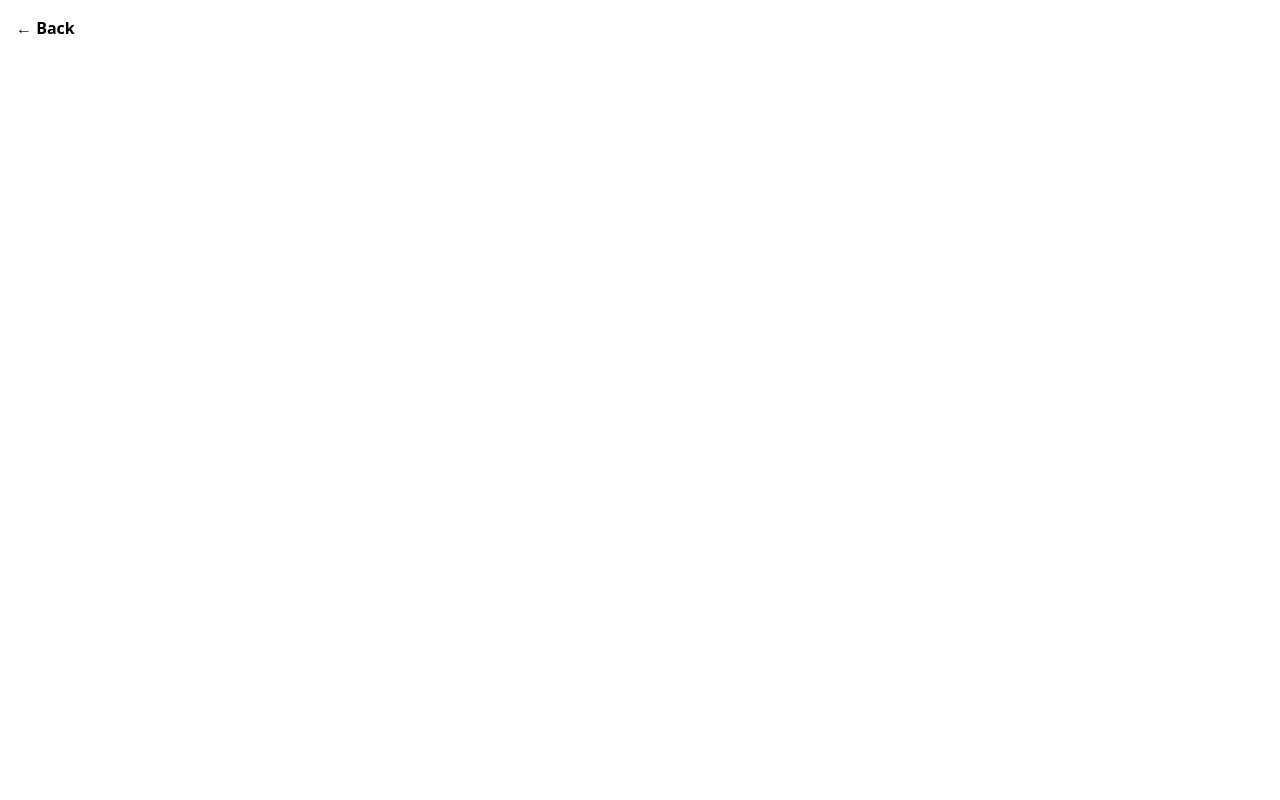
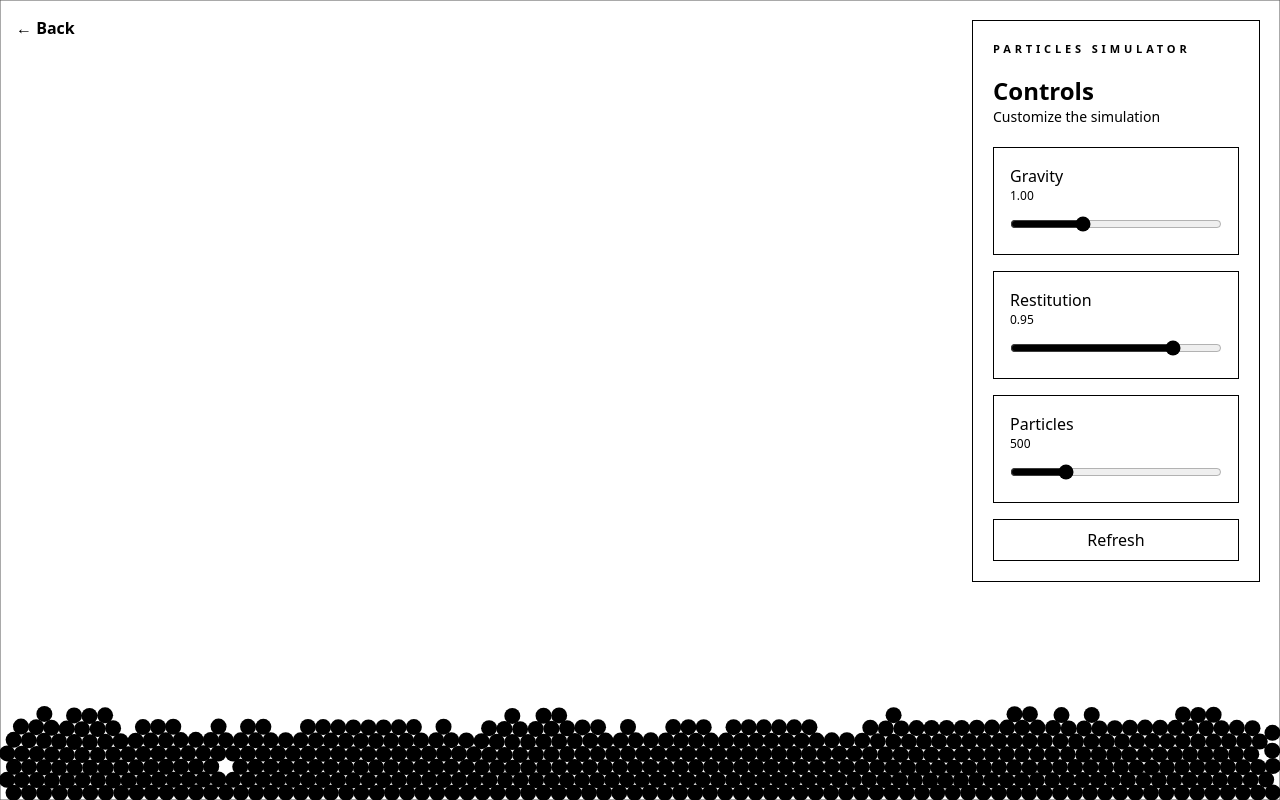
Before and after one commit to Khaiminh1902/physic-lab, a Next.js app: page /particles in a window 1280 px wide. Built offline with nearby package versions, Linux system fonts and the light colour scheme.

Commit message:
updated ui, particles simulation

```diff
--- a/app/gravity/page.tsx
+++ b/app/gravity/page.tsx
@@ -292,16 +292,19 @@ export default function Page() {
         ← Back
       </Link>
 
-      <div className="absolute right-5 top-5 z-10">
-        <div className="">
-          <div className="">
-            <div className="">Gravity Simulator</div>
-
-            <div className="" />
-
-            <div className="">{planet}</div>
-
-            <div className="">{gravityPresets[planet]} m/s²</div>
+      <div className="absolute right-5 top-5 z-10 border p-3">
+        <div className="text-[11px] font-bold uppercase tracking-[0.35em]">
+          Gravity Simulator
+        </div>
+        <div>
+          <div className="flex flex-col items-center justify-center">
+            <div className="w-50 border p-2 mt-2 mb-2 items-center justify-center flex flex-col">
+              <div className="font-bold">{planet}</div>
+              <div className="flex gap-0.5 text-sm">
+                {gravityPresets[planet]}
+                <p>m/s²</p>
+              </div>
+            </div>
           </div>
 
           <div className="flex gap-1">
@@ -331,7 +334,6 @@ export default function Page() {
                       </div>
                     </div>
                   </div>
-                  .
                   {planet === name && (
                     <div className="h-2 w-2 rounded-full bg-slate-950 animate-pulse" />
                   )}
--- a/app/particles/page.tsx
+++ b/app/particles/page.tsx
@@ -1,22 +1,267 @@
+/* eslint-disable react-hooks/exhaustive-deps */
 "use client";
+
+import Link from "next/link";
+import { useEffect, useRef, useState } from "react";
 import Matter from "matter-js";
-import Link from "next/link";
-import React, { useRef, useState } from "react";
 
 export default function Page() {
   const canvasRef = useRef<HTMLCanvasElement>(null);
+
   const engineRef = useRef<Matter.Engine | null>(null);
   const particlesRef = useRef<Matter.Body[]>([]);
   const worldRef = useRef<Matter.World | null>(null);
+
   const [gravity, setGravity] = useState(1);
   const [restitution, setRestitution] = useState(0.95);
   const [particleCount, setParticleCount] = useState(500);
 
+  useEffect(() => {
+    const { Engine, Render, Runner, World, Bodies, Mouse, MouseConstraint } =
+      Matter;
+
+    const width = window.innerWidth;
+    const height = window.innerHeight;
+
+    const engine = Engine.create();
+    engine.positionIterations = 12;
+    engine.velocityIterations = 10;
+    engine.constraintIterations = 4;
+    engine.gravity.y = gravity;
+
+    engineRef.current = engine;
+    worldRef.current = engine.world;
+
+    const render = Render.create({
+      canvas: canvasRef.current!,
+      engine,
+      options: {
+        width,
+        height,
+        wireframes: false,
+        background: "transparent",
+      },
+    });
+
+    const thickness = 200;
+
+    const walls = [
+      Bodies.rectangle(width / 2, -thickness / 2, width, thickness, {
+        isStatic: true,
+      }),
+      Bodies.rectangle(width / 2, height + thickness / 2, width, thickness, {
+        isStatic: true,
+      }),
+      Bodies.rectangle(-thickness / 2, height / 2, thickness, height, {
+        isStatic: true,
+      }),
+      Bodies.rectangle(width + thickness / 2, height / 2, thickness, height, {
+        isStatic: true,
+      }),
+    ];
+
+    const particles: Matter.Body[] = [];
+
+    for (let i = 0; i < particleCount; i++) {
+      particles.push(
+        Bodies.circle(Math.random() * width, Math.random() * height, 8, {
+          restitution,
+          friction: 0,
+          frictionAir: 0,
+          render: {
+            fillStyle: "black",
+          },
+        }),
+      );
+    }
+
+    particlesRef.current = particles;
+
+    World.add(engine.world, [...walls, ...particles]);
+
+    const mouse = Mouse.create(render.canvas);
+
+    const mouseConstraint = MouseConstraint.create(engine, {
+      mouse,
+      constraint: {
+        stiffness: 0.2,
+        render: {
+          visible: false,
+        },
+      },
+    });
+
+    World.add(engine.world, mouseConstraint);
+
+    Render.run(render);
+
+    const runner = Runner.create();
+    Runner.run(runner, engine);
+
+    Matter.Events.on(engine, "beforeUpdate", () => {
+      particlesRef.current.forEach((particle) => {
+        const maxSpeed = 40;
+
+        const vx = particle.velocity.x;
+        const vy = particle.velocity.y;
+
+        const speed = Math.sqrt(vx * vx + vy * vy);
+
+        if (speed > maxSpeed) {
+          Matter.Body.setVelocity(particle, {
+            x: (vx / speed) * maxSpeed,
+            y: (vy / speed) * maxSpeed,
+          });
+        }
+      });
+    });
+
+    return () => {
+      Render.stop(render);
+      Runner.stop(runner);
+      World.clear(engine.world, false);
+      Engine.clear(engine);
+    };
+  }, []);
+
+  useEffect(() => {
+    if (engineRef.current) {
+      engineRef.current.gravity.y = gravity;
+    }
+  }, [gravity]);
+
+  useEffect(() => {
+    particlesRef.current.forEach((particle) => {
+      particle.restitution = restitution;
+    });
+  }, [restitution]);
+
+  useEffect(() => {
+    if (!worldRef.current) return;
+
+    const currentCount = particlesRef.current.length;
+
+    if (particleCount > currentCount) {
+      const newParticles: Matter.Body[] = [];
+
+      for (let i = currentCount; i < particleCount; i++) {
+        const particle = Matter.Bodies.circle(
+          Math.random() * window.innerWidth,
+          Math.random() * window.innerHeight,
+          8,
+          {
+            restitution,
+            friction: 0,
+            frictionAir: 0,
+            render: {
+              fillStyle: "black",
+            },
+          },
+        );
+
+        newParticles.push(particle);
+      }
+
+      particlesRef.current.push(...newParticles);
+
+      Matter.World.add(worldRef.current, newParticles);
+    } else if (particleCount < currentCount) {
+      const removeCount = currentCount - particleCount;
+
+      const removed = particlesRef.current.splice(-removeCount);
+
+      Matter.World.remove(worldRef.current, removed);
+    }
+  }, [particleCount]);
+
   return (
-    <div className="relative h-screen w-screen overflow-hidden">
-      <Link href="/" className="absolute left-4 top-4 z-10 font-semibold">
+    <div className="relative h-screen overflow-hidden">
+      <canvas ref={canvasRef} className="absolute inset-0" />
+      <Link
+        href="/"
+        className="absolute left-4 top-4 z-10 inline-flex items-center font-semibold "
+      >
         ← Back
       </Link>
+      <div className="absolute right-5 top-5 z-10">
+        <div className="w-72 border p-5">
+          <div className="mb-5">
+            <div className="text-[11px] font-bold uppercase tracking-[0.35em]">
+              Particles Simulator
+            </div>
+
+            <div className="mt-1 h-px" />
+
+            <div className="mt-3 text-2xl font-bold ">Controls</div>
+
+            <div className="text-sm">Customize the simulation</div>
+          </div>
+
+          <div className="space-y-4">
+            <div className="border p-4">
+              <div className="flex items-center justify-between">
+                <div>
+                  <div className="font-medium">Gravity</div>
+                  <div className="text-xs ">{gravity.toFixed(2)}</div>
+                </div>
+              </div>
+
+              <input
+                type="range"
+                min="0"
+                max="3"
+                step="0.05"
+                value={gravity}
+                onChange={(e) => setGravity(Number(e.target.value))}
+                className="mt-3 w-full accent-black cursor-pointer"
+              />
+            </div>
+
+            <div className="border p-4">
+              <div>
+                <div className="font-medium ">Restitution</div>
+                <div className="text-xs cursor-pointer">
+                  {restitution.toFixed(2)}
+                </div>
+              </div>
+
+              <input
+                type="range"
+                min="0"
+                max="1.2"
+                step="0.01"
+                value={restitution}
+                onChange={(e) => setRestitution(Number(e.target.value))}
+                className="mt-3 w-full cursor-pointer accent-black"
+              />
+            </div>
+
+            <div className="border p-4">
+              <div>
+                <div className="font-medium">Particles</div>
+                <div className="text-xs">{particleCount}</div>
+              </div>
+
+              <input
+                type="range"
+                min="10"
+                max="2000"
+                step="10"
+                value={particleCount}
+                onChange={(e) => setParticleCount(Number(e.target.value))}
+                className="mt-3 w-full cursor-pointer accent-black"
+              />
+            </div>
+
+            <button
+              onClick={() => window.location.reload()}
+              className="w-full p-2 border cursor-pointer"
+            >
+              Refresh
+            </button>
+          </div>
+        </div>
+      </div>
     </div>
   );
 }
```
